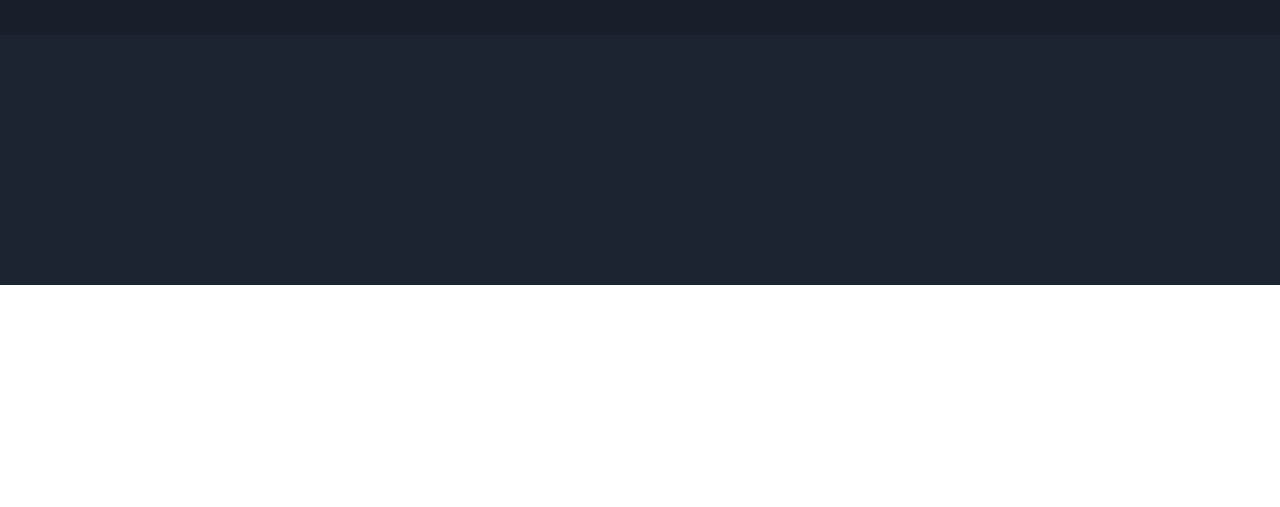
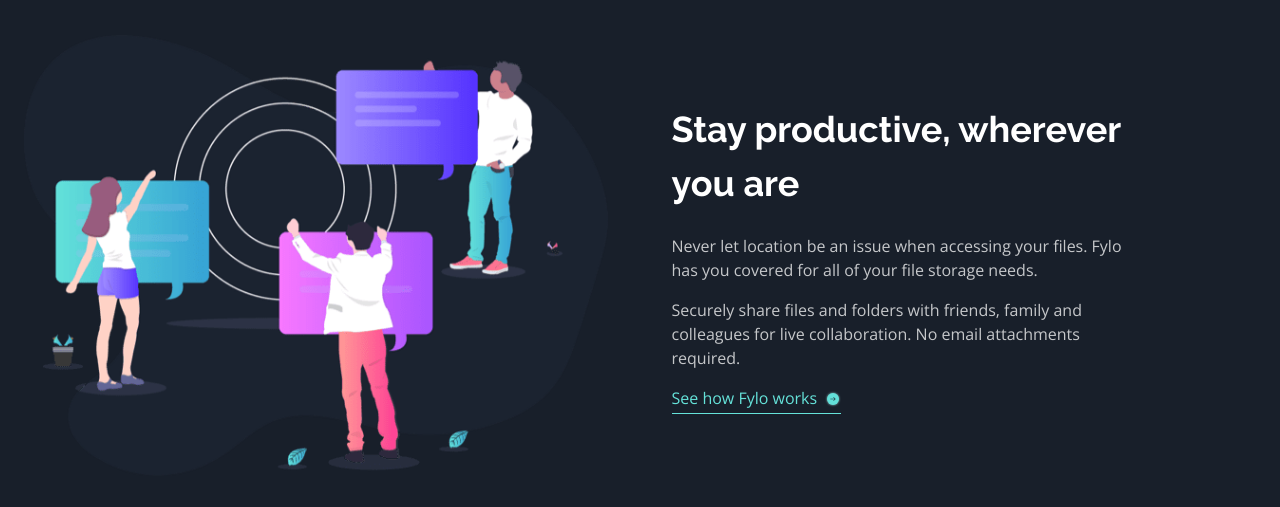
Before and after one commit to MIKOXO/Fylo-Dark-Theme-Landing-Page, a React (Vite) app: page / in a window 1280 px wide. Shown: the part 1924-2431 px from the top of the page. Before the commit the page ends 2209 px from the top, so only its background shows below. Built offline with nearby package versions, Linux system fonts and the light colour scheme.

Commit message:
Productivity section added

```diff
--- /dev/null
+++ b/src/components/layout/Productivity.jsx
@@ -0,0 +1,41 @@
+import React from "react";
+import illustrationProductivity from "../../assets/illustration-stay-productive.png";
+import iconArrow from "../../assets/icon-arrow.svg";
+
+const Productivity = () => {
+  return (
+    <section className="bg-Navy900 relative -top-[180px] lg:-top-[250px] max-sm:pt-20 z-10 min-h-screen">
+      <div className="container mx-auto px-6 flex flex-col lg:flex-row items-center justify-between">
+        {/* Image */}
+        <div>
+          <img src={illustrationProductivity} alt="Stay Productive" />
+        </div>
+
+        {/* Text Content */}
+        <div className="lg:w-[50%] lg:ml-16 text-White">
+          <h1 className="text-[20px] sm:text-[36px] font-Raleway font-bold mb-6 mt-10 lg:mt-0 lg:max-w-[450px]">
+            Stay productive, wherever you are
+          </h1>
+          <p className="max-sm:text-[14px] mb-4 opacity-75 lg:w-[80%] font-OpenSans">
+            Never let location be an issue when accessing your files. Fylo has
+            you covered for all of your file storage needs.
+          </p>
+          <p className="max-sm:text-[14px] mb-4 opacity-75 lg:w-[80%] font-OpenSans">
+            Securely share files and folders with friends, family and colleagues
+            for live collaboration. No email attachments required.
+          </p>
+
+          <a
+            href="#"
+            className="max-sm:text-[14px] text-Teal200 border-b-[0.5px] border-Teal200 py-1 font-OpenSans"
+          >
+            See how Fylo works
+            <img src={iconArrow} className="inline-block ml-2" />
+          </a>
+        </div>
+      </div>
+    </section>
+  );
+};
+
+export default Productivity;
--- a/src/pages/Home.jsx
+++ b/src/pages/Home.jsx
@@ -2,6 +2,7 @@ import React from "react";
 import Navbar from "../components/layout/Navbar";
 import Hero from "../components/layout/Hero";
 import Features from "../components/layout/Features";
+import Productivity from "../components/layout/Productivity";
 
 const Home = () => {
   return (
@@ -10,6 +11,7 @@ const Home = () => {
         <Navbar />
         <Hero />
         <Features />
+        <Productivity />
       </main>
     </>
   );
```
